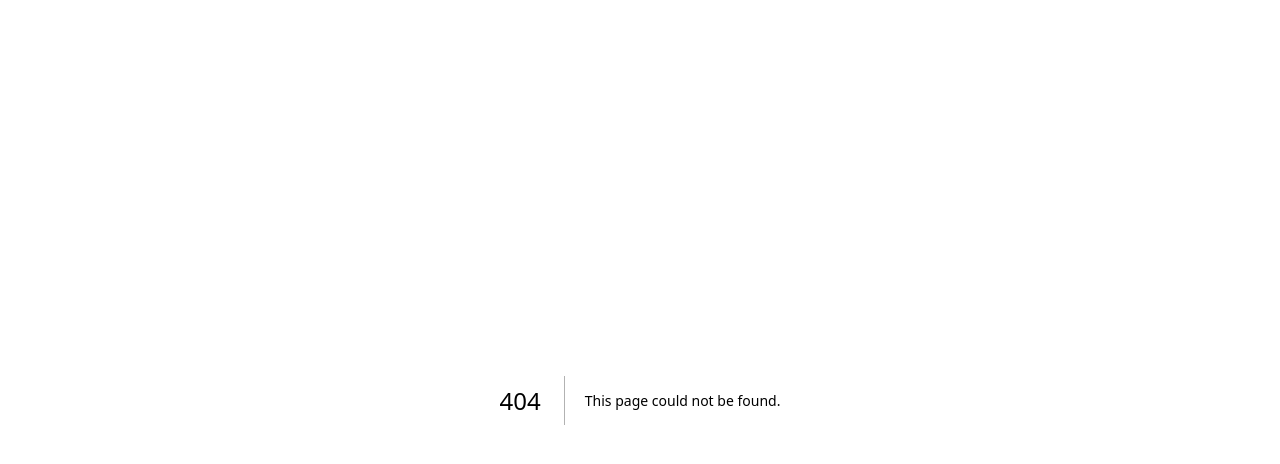
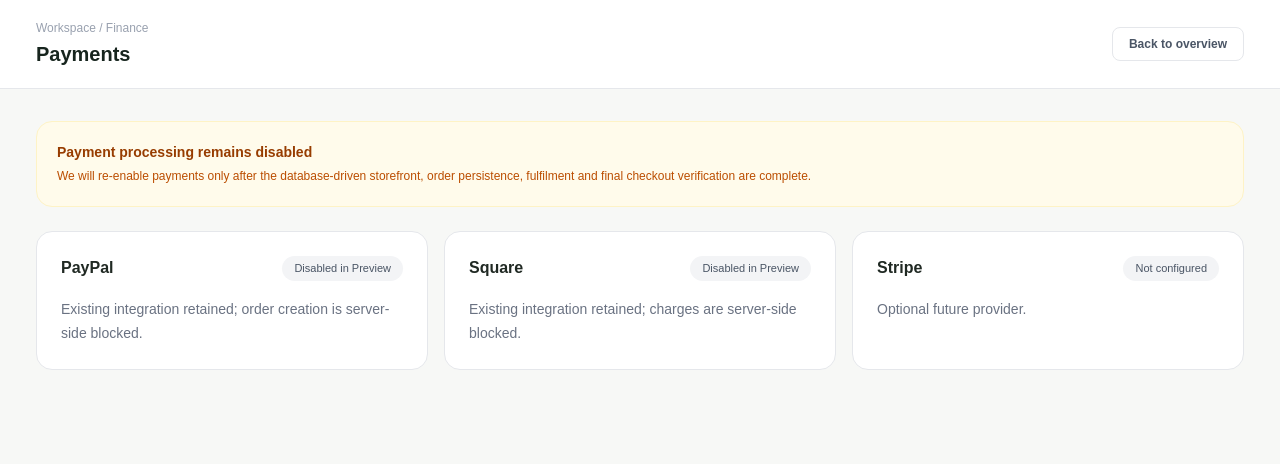
Before and after one commit to olajide111/zayvi-store, a Next.js app: page /admin/payments in a window 1280 px wide. Before the commit this address had no page. Shown: the top 464 px of the page. Built offline with nearby package versions, Linux system fonts and the light colour scheme.

Commit message:
Add payments readiness workspace

```diff
--- /dev/null
+++ b/app/admin/payments/page.tsx
@@ -0,0 +1,37 @@
+export default function AdminPaymentsPage() {
+  const providers = [
+    { name: "PayPal", status: "Disabled in Preview", note: "Existing integration retained; order creation is server-side blocked." },
+    { name: "Square", status: "Disabled in Preview", note: "Existing integration retained; charges are server-side blocked." },
+    { name: "Stripe", status: "Not configured", note: "Optional future provider." },
+  ];
+
+  return (
+    <main className="min-h-screen bg-[#f7f8f6] text-[#202923]">
+      <header className="border-b border-gray-200 bg-white">
+        <div className="mx-auto flex max-w-[1500px] items-center justify-between px-5 py-5 md:px-9">
+          <div><div className="text-xs text-gray-400">Workspace / Finance</div><h1 className="mt-1 text-xl font-semibold text-[#17251e]">Payments</h1></div>
+          <a href="/admin/dashboard" className="rounded-lg border border-gray-200 px-4 py-2 text-xs font-semibold text-gray-600">Back to overview</a>
+        </div>
+      </header>
+
+      <section className="mx-auto max-w-[1500px] px-5 py-8 md:px-9">
+        <div className="rounded-2xl border border-amber-100 bg-amber-50 p-5">
+          <div className="text-sm font-semibold text-amber-800">Payment processing remains disabled</div>
+          <p className="mt-1 text-xs leading-5 text-amber-700">We will re-enable payments only after the database-driven storefront, order persistence, fulfilment and final checkout verification are complete.</p>
+        </div>
+
+        <div className="mt-6 grid gap-4 lg:grid-cols-3">
+          {providers.map((provider) => (
+            <div key={provider.name} className="rounded-2xl border border-gray-200 bg-white p-6">
+              <div className="flex items-start justify-between gap-3">
+                <h2 className="text-base font-semibold">{provider.name}</h2>
+                <span className="rounded-full bg-gray-100 px-3 py-1 text-[11px] font-medium text-gray-600">{provider.status}</span>
+              </div>
+              <p className="mt-4 text-sm leading-6 text-gray-500">{provider.note}</p>
+            </div>
+          ))}
+        </div>
+      </section>
+    </main>
+  );
+}
```
